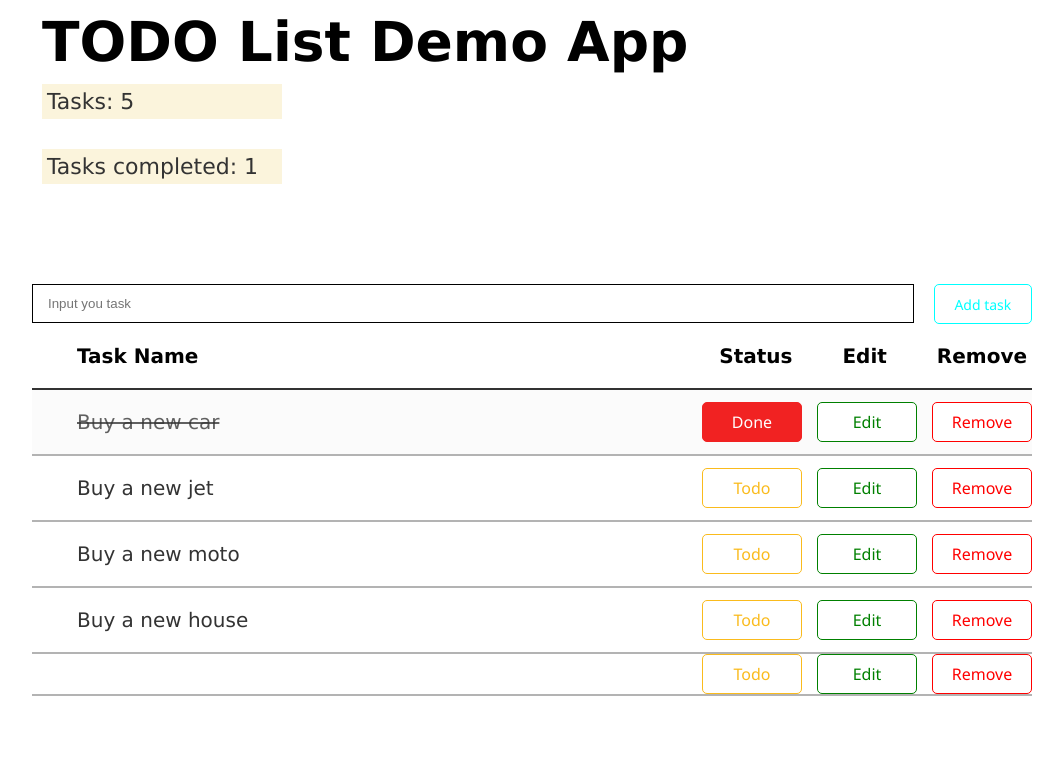
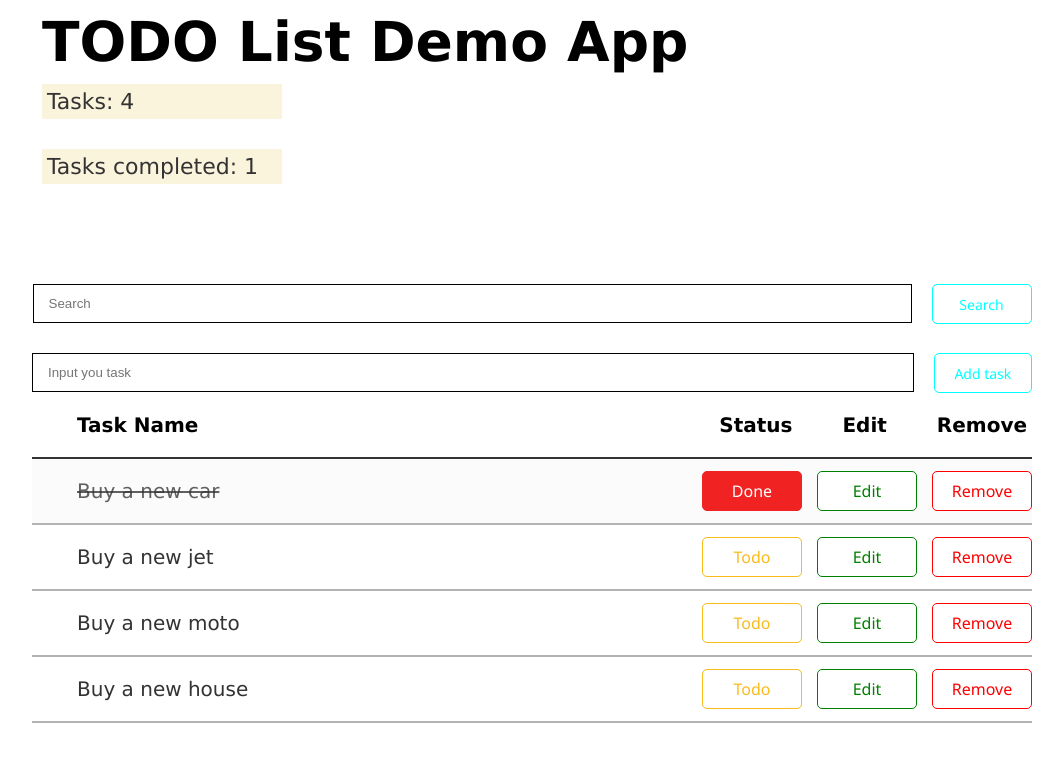
Before and after one commit to Andrey4289/ToDo-List-On-React, a React (Create React App) app: page / in a window 1280 px wide. Shown: the top 762 px of the page, without its empty margins (108-1171 px from the left). Built offline with nearby package versions, Linux system fonts and the light colour scheme.

Commit message:
added version 1

```diff
--- a/package.json
+++ b/package.json
@@ -9,7 +9,9 @@
     "@testing-library/user-event": "^13.5.0",
     "react": "^19.1.1",
     "react-dom": "^19.1.1",
+    "react-redux": "^9.2.0",
     "react-scripts": "5.0.1",
+    "redux": "^5.0.1",
     "web-vitals": "^2.1.4"
   },
   "scripts": {
--- a/src/components/App/App.js
+++ b/src/components/App/App.js
@@ -1,16 +1,101 @@
 import "./App.css"
 import TodoList from "../TodoList/TodoList";
 import TaskInfo from "../TaskInfo/TaskInfo";
-import { useState } from "react";
+import SearchTask from "../SearchTask/SearchTask";
 import AddNewTask from "../AddNewTask/AddNewTask";
+import { useState, useEffect } from "react";
+import { todosArray, setNewTodos } from "../../data/todos";
 
 function App() {
+
+    const [taskToSearch, setTaskToSearch] = useState("")
 
     const [tasksAmount, setTasksAmount] = useState(0)
     const [completedTasksAmount, setCompletedTasksAmount] = useState(0)
 
     const [newTask, setNewTask] = useState(null)
 
+    const [todos, setTodos] = useState(todosArray)
+
+
+    const searchTasks = (text) => {
+        if (text != "") {
+            const NewTasks = todos.filter((item) => {
+                return item.title.includes(text)
+
+            })
+            return NewTasks;
+        } else {
+            return todos;
+        }
+        // setTodos(NewTasks)
+    }
+
+    const updateTaskTitle = (taskId, editText) => {
+        const newTodos = todos.map((item) => {
+            if (taskId == item.taskId) {
+                item.title = editText
+            }
+            return item
+        })
+        setTodos(newTodos)
+    }
+
+    const updateTaskComplited = (taskId) => {
+        const newTodos = todos.map((item) => {
+            if (taskId == item.taskId) {
+                item.isComplited = !item.isComplited
+            }
+            return item
+        })
+        setTodos(newTodos)
+
+    };
+
+
+
+    const removeTask = (taskId) => {
+        const delTodos = todos.filter((item) => {
+            return taskId != item.taskId
+        })
+        setTodos(delTodos)
+    }
+
+    useEffect(() => {
+        if (newTask && newTask.trim() !== "") {
+            addNewTask(newTask)
+        }
+    }, [newTask])
+
+    // useEffect(() => {
+    //     searchTasks(taskToSearch)
+    // }, [taskToSearch])
+
+
+    const addNewTask = (newTask) => {
+
+        const newTodos = todos.map((item) => {
+
+            return item
+        })
+        newTodos.push({
+
+            title: newTask,
+            isComplited: false,
+            taskId: Date.now(),
+
+        })
+        setTodos(newTodos)
+    }
+    useEffect(() => {
+        setCompletedTasksAmount(todos.filter(item => item.isComplited === true).length);
+    }, [todos]);
+
+    useEffect(() => {
+        setTasksAmount(todos.length)
+        setNewTodos(todos)
+        console.log(todosArray)
+    }, [todos])
     return (
         <div className="App">
             <div className="Todo_container">
@@ -19,11 +104,20 @@ function App() {
                     <p className="Todo_p">Tasks: {tasksAmount}</p>
                     <p className="Todo_p">Tasks completed: {completedTasksAmount}</p>
                 </div>
-                <AddNewTask addTask={(newTaskData)=>{
+
+                <SearchTask searchTasks={(toSearch) => {
+                    setTaskToSearch(toSearch)
+                }} />
+                <AddNewTask addTask={(newTaskData) => {
                     setNewTask(newTaskData)
                 }} />
                 <TaskInfo />
-                <TodoList setTasksAmount={setTasksAmount} setCompletedTasksAmount={setCompletedTasksAmount} newTask={newTask} />
+                <TodoList
+                    list={searchTasks(taskToSearch)}
+                    updateTaskTitle={updateTaskTitle}
+                    updateTaskComplited={updateTaskComplited}
+                    removeTask={removeTask}
+                />
             </div>
         </div>
     );
--- /dev/null
+++ b/src/components/SearchTask/SearchTask.css
@@ -0,0 +1,36 @@
+.Search-task {
+    display: flex;
+    gap: 20px;
+    justify-content: center;
+    /* margin-bottom: 20px; */
+}
+
+.Search-task input {
+    width: 860px;
+    margin-bottom: 30px;
+    border: 1px solid black;
+    height: 35px;
+    color: black;
+    outline: none;
+    padding-left: 15px;
+}
+
+.Search-task input:focus {
+    border-color: cyan;
+}
+.Search-task button{
+    width: 100px;
+    height: 40px;
+    border: 1px solid cyan;
+    background-color: white;
+    color: cyan;
+    border-radius: 5px;
+    cursor: pointer;
+    font-size: 14px;
+    font-family: 'Segoe UI', Tahoma, Geneva, Verdana, sans-serif;
+    transition: 0.3s;
+}
+.Search-task button:hover{
+    background-color: cyan;
+    color: white;
+}
--- /dev/null
+++ b/src/components/SearchTask/SearchTask.js
@@ -0,0 +1,21 @@
+
+import { useState } from "react";
+import "./SearchTask.css"
+
+
+function SearchTask({ searchTasks }) {
+    const [inputValue, setInputValue] = useState("")
+    return (
+        <div className="Search-task">
+            <input onChange={(event => {
+                setInputValue(event.target.value)
+            })} placeholder="Search" />
+
+        <button onClick={() => {
+            searchTasks(inputValue)
+        }}>Search</button>
+        </div >
+    );
+}
+
+export default SearchTask;
--- a/src/components/TodoList/TodoList.js
+++ b/src/components/TodoList/TodoList.js
@@ -1,100 +1,21 @@
 import "./TodoList.css"
 import TodoListItem from "../TodoListItem/TodoListItem";
 import { useState, useEffect } from "react";
+import { todosArray, setNewTodos } from "../../data/todos";
 
+function TodoList({list, updateTaskTitle, removeTask, updateTaskComplited}) {
 
-function TodoList({ setCompletedTasksAmount, setTasksAmount, newTask }) {
-
-    const [todos, setTodos] = useState([
-
-        {
-            title: "Buy a new car",
-            isComplited: true,
-            taskId: 1,
-        }, {
-            title: "Buy a new jet",
-            taskId: 2,
-            isComplited: false,
-        }, {
-            title: "Buy a new moto",
-            taskId: 3,
-            isComplited: false,
-        }, {
-            title: "Buy a new house",
-            taskId: 4,
-            isComplited: false,
-        }
-    ])
-
-    useEffect(() => {
-        setTasksAmount(todos.length)
-    }, [todos])
-
-
-
-    useEffect(() => {
-        setCompletedTasksAmount(todos.filter(item => item.isComplited === true).length);
-    }, [todos]);
-
-
-    useEffect(() => {
-        addNewTask(newTask)
-    }, [newTask])
-
-    const addNewTask = (newTask) => {
-
-        const newTodos = todos.map((item) => {
-
-            return item
-        })
-        newTodos.push({
-
-                title: newTask,
-                isComplited: false,
-                taskId: Date.now(),
-
-        })
-        setTodos(newTodos)
-}
-
-const updateTaskTitle = (taskId, editText) => {
-    const newTodos = todos.map((item) => {
-        if (taskId == item.taskId) {
-            item.title = editText
-        }
-        return item
-    })
-    setTodos(newTodos)
-}
-
-const updateTaskComplited = (taskId) => {
-    const newTodos = todos.map((item) => {
-        if (taskId == item.taskId) {
-            item.isComplited = !item.isComplited
-        }
-        return item
-    })
-    setTodos(newTodos)
-
-};
-
-
-
-const removeTask = (taskId) => {
-    const delTodos = todos.filter((item) => {
-        return taskId != item.taskId
-    })
-    setTodos(delTodos)
-}
-
-
-return (
-    <div className="TodoList">
-        {todos.map((item) =>
-            <TodoListItem todoData={item} updateTaskComplited={updateTaskComplited} removeTask={removeTask} updateTaskTitle={updateTaskTitle} />
-        )}
-    </div>
-);
+    return (
+        <div className="TodoList">
+            {list.map((item) =>
+                <TodoListItem
+                todoData={item}
+                updateTaskComplited={updateTaskComplited}
+                removeTask={removeTask}
+                updateTaskTitle={updateTaskTitle} />
+            )}
+        </div>
+    );
 }
 
 export default TodoList;
--- a/src/components/TodoListItem/TodoListItem.css
+++ b/src/components/TodoListItem/TodoListItem.css
@@ -8,6 +8,7 @@
     color: #333;
     font-weight: 500;
     transition: 0.3s;
+     max-height: 66px;
 }
 
 .TodoListItem2 input {
@@ -19,7 +20,9 @@
     font-size: 18px;
     color: #333;
     margin-left: 40px;
-    transform: translateY(10px);
+    margin-bottom: 13px;
+    margin-top: 12px;
+    /* transform: translateY(10px); */
     /* transform: translateX(34px); */
 }
 
@@ -28,7 +31,6 @@
     display: flex;
     gap: 200px;
     /* max-width: 429px; */
-    /* max-height: 66px; */
 }
 
 .container2 p {
--- a/src/components/TodoListItem/TodoListItem.js
+++ b/src/components/TodoListItem/TodoListItem.js
@@ -20,7 +20,7 @@ function TodoListItem({ todoData, updateTaskComplited, removeTask, updateTaskTit
 
             </div>
 
-            <div className="button-container                ">
+            <div className="button-container">
                 <button
                     onClick={() => {
                         updateTaskComplited(todoData.taskId)
--- /dev/null
+++ b/src/data/todos.js
@@ -0,0 +1,25 @@
+export let todosArray = [
+
+    {
+        title: "Buy a new car",
+        isComplited: true,
+        taskId: 1,
+    }, {
+        title: "Buy a new jet",
+        taskId: 2,
+        isComplited: false,
+    }, {
+        title: "Buy a new moto",
+        taskId: 3,
+        isComplited: false,
+    }, {
+        title: "Buy a new house",
+        taskId: 4,
+        isComplited: false,
+    }
+]
+
+
+export const setNewTodos = (todos) => {
+    todosArray = [...todos]
+}
--- a/src/index.js
+++ b/src/index.js
@@ -1,7 +1,6 @@
 import React from 'react';
 import ReactDOM from 'react-dom/client';
 import './index.css';
-// import App from './App';
 import App from './components/App/App';
 
 
```
Also changed, not shown: 1 other file (tests, documents, lock files or other folders).
